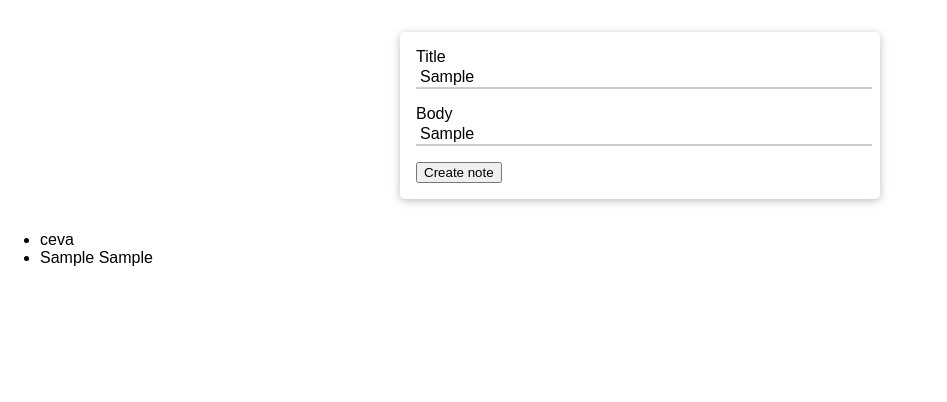
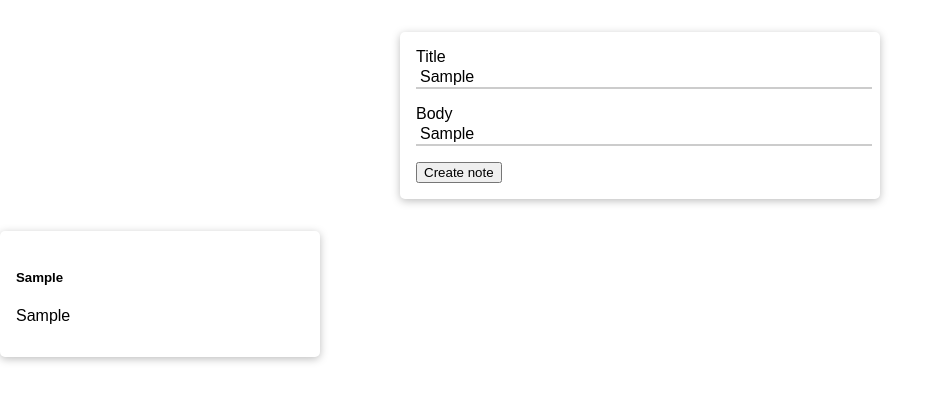
Before and after one commit to SomeCristi/notebook, a React app: page / in a window 1280 px wide. Both pictures are taken after typing "Sample", "Sample" into the empty fields and a click on the button "Create note". Shown: the top 402 px of the page, without its empty margins (0-947 px from the left). Built offline with nearby package versions, Linux system fonts and the light colour scheme.

Commit message:
Add to list all notes

```diff
--- /dev/null
+++ b/src/components/Notes/NoteList.js
@@ -0,0 +1,18 @@
+import React from 'react';
+
+const NoteList = props => {
+  return(
+    <div class="card-deck">
+      {props.notes.map(note => (
+        <div class="card" style={{width: "18rem"}}>
+          <div class="card-body">
+            <h5 class="card-title">{note.title}</h5>
+            <p class="card-text">{note.body}</p>
+          </div>
+        </div>
+      ))}
+    </div>
+  );
+};
+
+export default NoteList;
--- a/src/components/Notes/Notes.js
+++ b/src/components/Notes/Notes.js
@@ -1,6 +1,7 @@
 import React, { useState } from 'react';
 
-import NoteForm from './NoteForm'
+import NoteForm from './NoteForm';
+import NoteList from './NoteList';
 
 const Notes = () => {
   const [ notes, setNotes ] = useState([]);
@@ -13,16 +14,8 @@ const Notes = () => {
       <div>
       <NoteForm addNote={addNoteHandler}/>
       </div>
-
       <div>
-        <ul>
-          <li>ceva</li>
-          {notes.map(note => (
-            <li key={note.title}>
-              {note.title + " " +  note.body}
-            </li>
-          ))}
-        </ul>
+        <NoteList notes={notes}/>
       </div>
     </section>
   );
```
